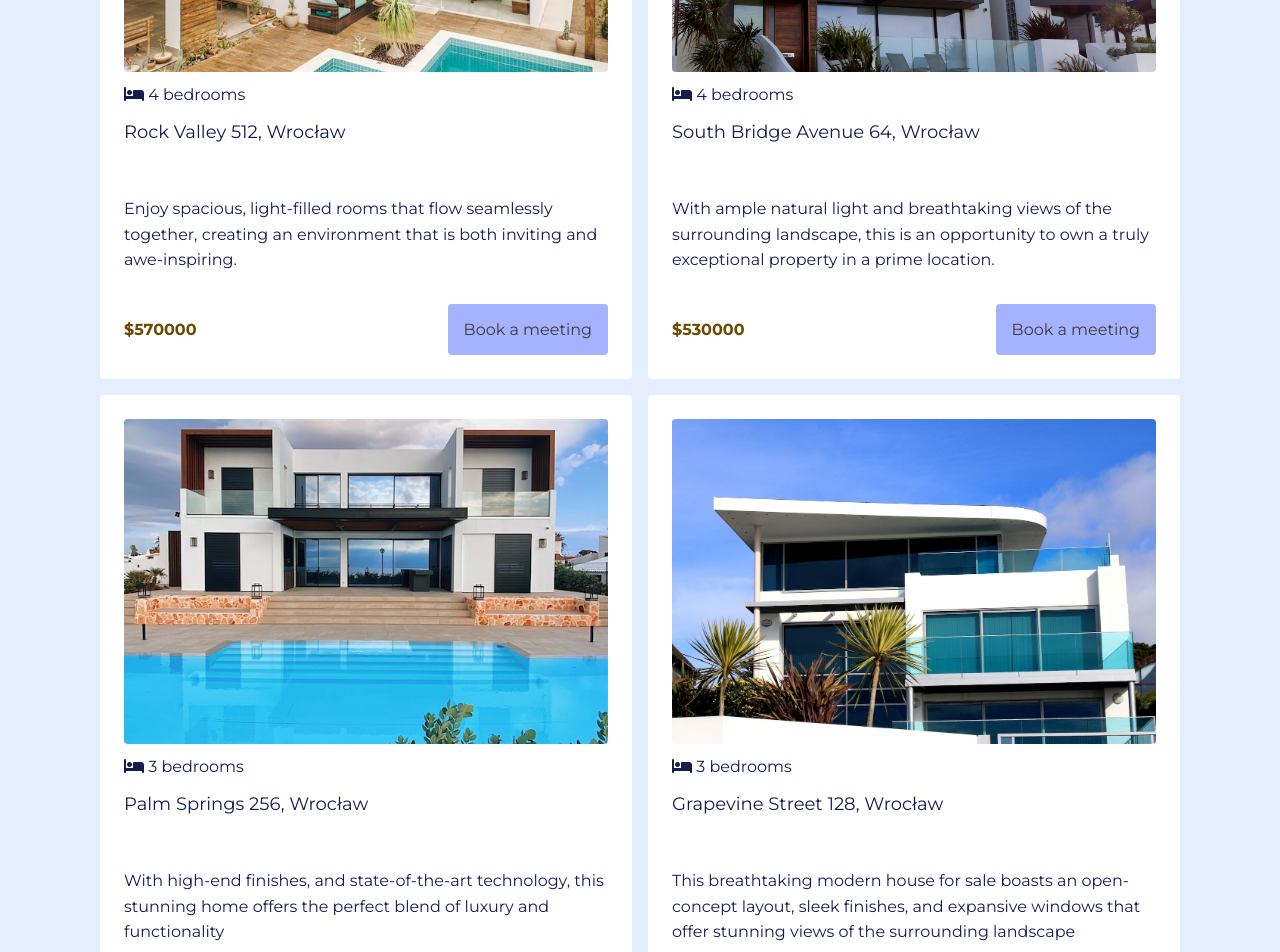
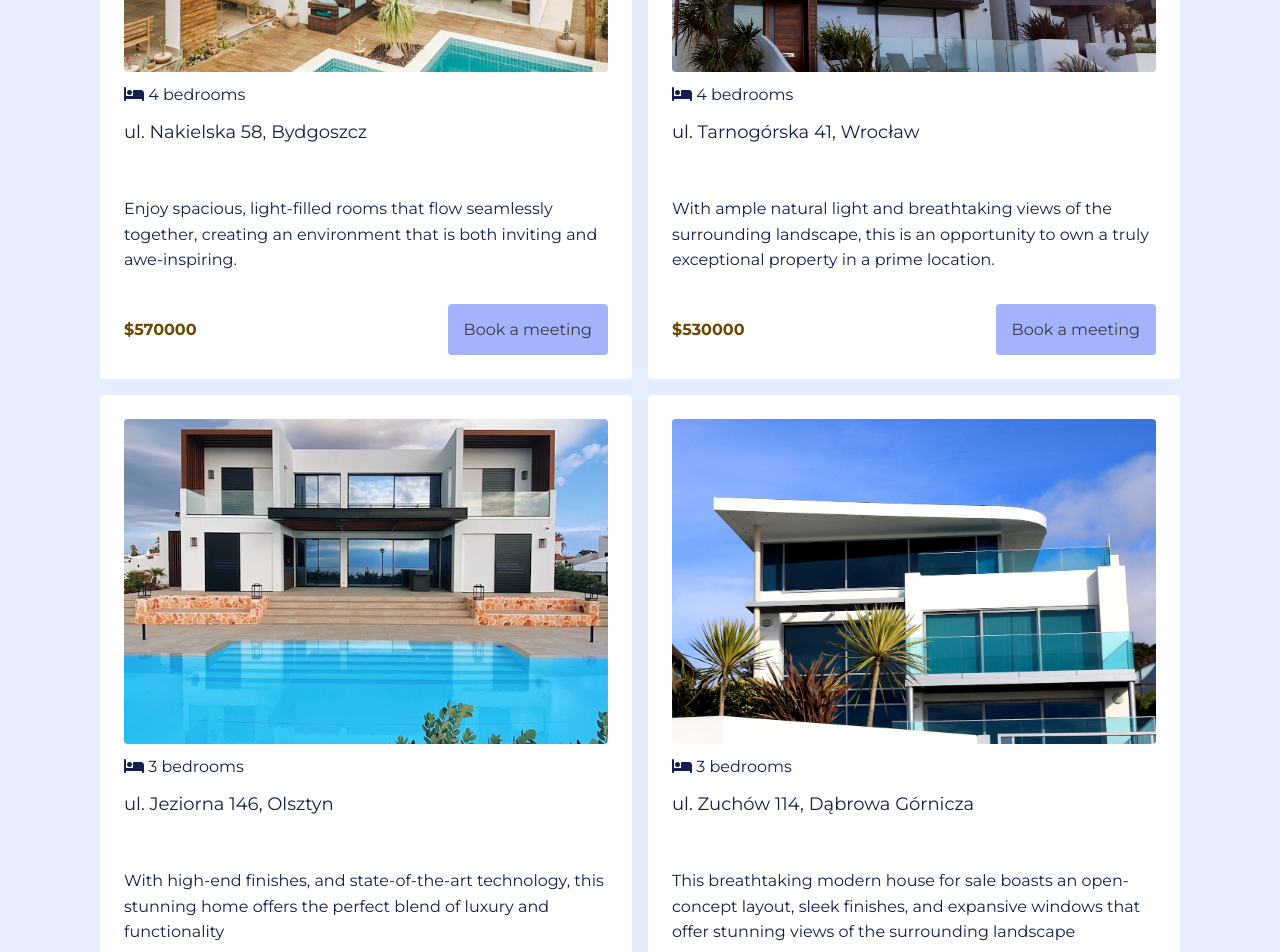
Before and after one commit to tentacle-bean/PIW-2023, a React (Vite) app: page / in a window 1280 px wide. Shown: the part 3140-4092 px from the top of the page. Built offline with nearby package versions, Linux system fonts and the light colour scheme.

Commit message:
small state fixes + default tour data changes

```diff
--- a/src/assets/data.js
+++ b/src/assets/data.js
@@ -6,7 +6,7 @@ import house4 from './house 4.jpg'
 const data = [
     {
         id: "0",
-        name: "South Bridge Avenue 64",
+        name: "ul. Tarnogórska 41",
         city: "Wrocław",
         desc: "With ample natural light and breathtaking views of the surrounding landscape, this is an opportunity to own a truly exceptional property in a prime location.",
         img: house1,
@@ -15,8 +15,8 @@ const data = [
     },
     {
         id: "1",
-        name: "Palm Springs 256",
-        city: "Wrocław",
+        name: "ul. Jeziorna 146",
+        city: "Olsztyn",
         desc: "With high-end finishes, and state-of-the-art technology, this stunning home offers the perfect blend of luxury and functionality",
         img: house2,
         bedrooms: "3",
@@ -24,8 +24,8 @@ const data = [
     },
     {
         id: "2",
-        name: "Rock Valley 512",
-        city: "Wrocław",
+        name: "ul. Nakielska 58",
+        city: "Bydgoszcz",
         desc: "Enjoy spacious, light-filled rooms that flow seamlessly together, creating an environment that is both inviting and awe-inspiring.",
         img: house3,
         bedrooms: "4",
@@ -33,8 +33,8 @@ const data = [
     },
     {
         id: "3",
-        name: "Grapevine Street 128",
-        city: "Wrocław",
+        name: "ul. Zuchów 114",
+        city: "Dąbrowa Górnicza",
         desc: "This breathtaking modern house for sale boasts an open-concept layout, sleek finishes, and expansive windows that offer stunning views of the surrounding landscape",
         img: house4,
         bedrooms: "3",
--- a/src/components/AddNew.jsx
+++ b/src/components/AddNew.jsx
@@ -20,7 +20,7 @@ export default function AddNew(){
             value = '$' + value
         }
 
-        setPropertyData(propertyData => ({...propertyData, [category]: value}))
+        setPropertyData(current => ({...current, [category]: value}))
     }
 
     const handleSubmit = () => {
--- a/src/components/TourPage.jsx
+++ b/src/components/TourPage.jsx
@@ -21,12 +21,12 @@ export default function TourPage(){
         const value = event.target.value
         const category  = event.target.getAttribute("data-type")
 
-        setEmailData(emailData => ({...emailData, [category]: value}))
+        setEmailData(current => ({...current, [category]: value}))
     }
 
     const handleSubmit = (event) => {
         event.preventDefault()
-        setIsEmailSent(isEmailSent => !isEmailSent)
+        setIsEmailSent(current => !current)
         setEmailData({address: "", content: ""})
     }
 
--- a/src/components/Tours.jsx
+++ b/src/components/Tours.jsx
@@ -10,7 +10,7 @@ export default function Tours(){
     const handleChange = event => {
         const category = event.target.getAttribute("data-form-type")
         const value = event.target.value
-        setFormData(formData => ({...formData, [category]: value}))
+        setFormData(current => ({...current, [category]: value}))
     }
 
     const allTours = toursData.map((data) =>
--- a/src/context/DataContext.jsx
+++ b/src/context/DataContext.jsx
@@ -8,7 +8,7 @@ function Provider({children}){
     const [toursData, setToursData] = useState(data)
 
     const addTour = (newTour) => {
-        setToursData(toursData => [...toursData, newTour])
+        setToursData(current => [...current, newTour])
     }
 
     const context={
```
